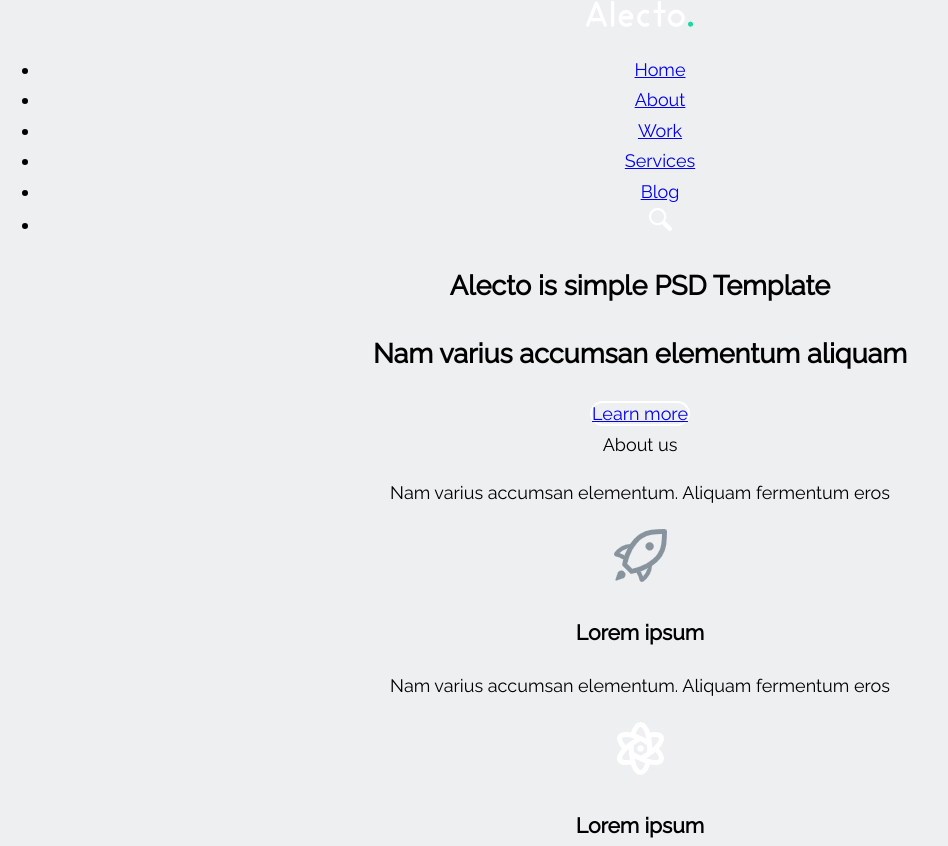
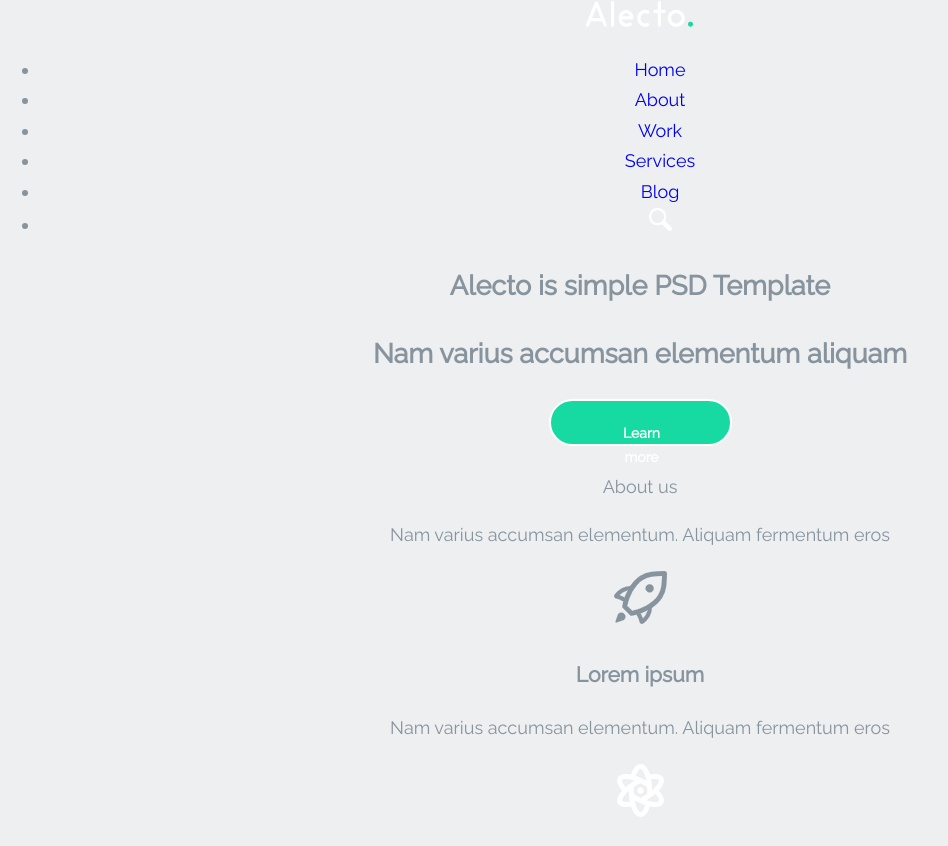
Before and after one commit to Edyta2801/Edyta2801, a plain HTML site: page index.html in a window 1280 px wide. Shown: the top 846 px of the page, without its empty margins (0-948 px from the left). Drawn offline with Linux system fonts and the light colour scheme.

Commit message:
try to fix buttom

```diff
--- a/css/style.scss
+++ b/css/style.scss
@@ -8,6 +8,7 @@ $colorGreen: #17daa3;
 $colorBackground: #edeff1;
 $imageIntro: url("../images/background-intro.png");
 $fontTextSize: 18px;
+$transition: all 1s;
 
 // Global
 
@@ -25,6 +26,7 @@ body {
   background: $colorBackground;
   line-height: 1.7;
   font-size: $fontTextSize;
+  color: $colorText;
 }
 .container {
   max-width: 1470px;
@@ -34,19 +36,33 @@ body {
 // section {
 //   padding: 185px;
 // }
+a {
+  text-decoration: none;
+}
 
 .button {
+  display: inline-block;
   width: 183px;
   height: 47px;
-  border-radius: 23px;
-  background-color: rgba(0, 182, 203, 0);
+  border-radius: 24px;
+  background-color: $colorGreen;
   border: 2px solid $introColor;
-
-  .button-intro {
-    font-size: 14px;
-    letter-spacing: 0px;
-    line-height: 24px;
-    font-weight: 700;
+  padding: 20px 51px 17px 54px;
+  font-size: 14px;
+  letter-spacing: 0px;
+  line-height: 24px;
+  font-weight: 700;
+  font-size: 14px;
+  color: #ffffff;
+  text-align: center;
+  cursor: pointer;
+  background-position: 100% 0;
+  background-size: 300%;
+  transition: $transition;
+  .btn {
+    border-color: $introColor;
+    color: $introColor;
+    background-image: linear-gradient(90deg, $colorGreen 50%, transparent 50%);
   }
 }
 
@@ -72,7 +88,7 @@ section.intro {
 
 header {
   // width: 100%;
-  position:fixed;
+  position: fixed;
 
   nav {
     float: right;
```
Also changed, not shown: css/style.css, 1 other file.
